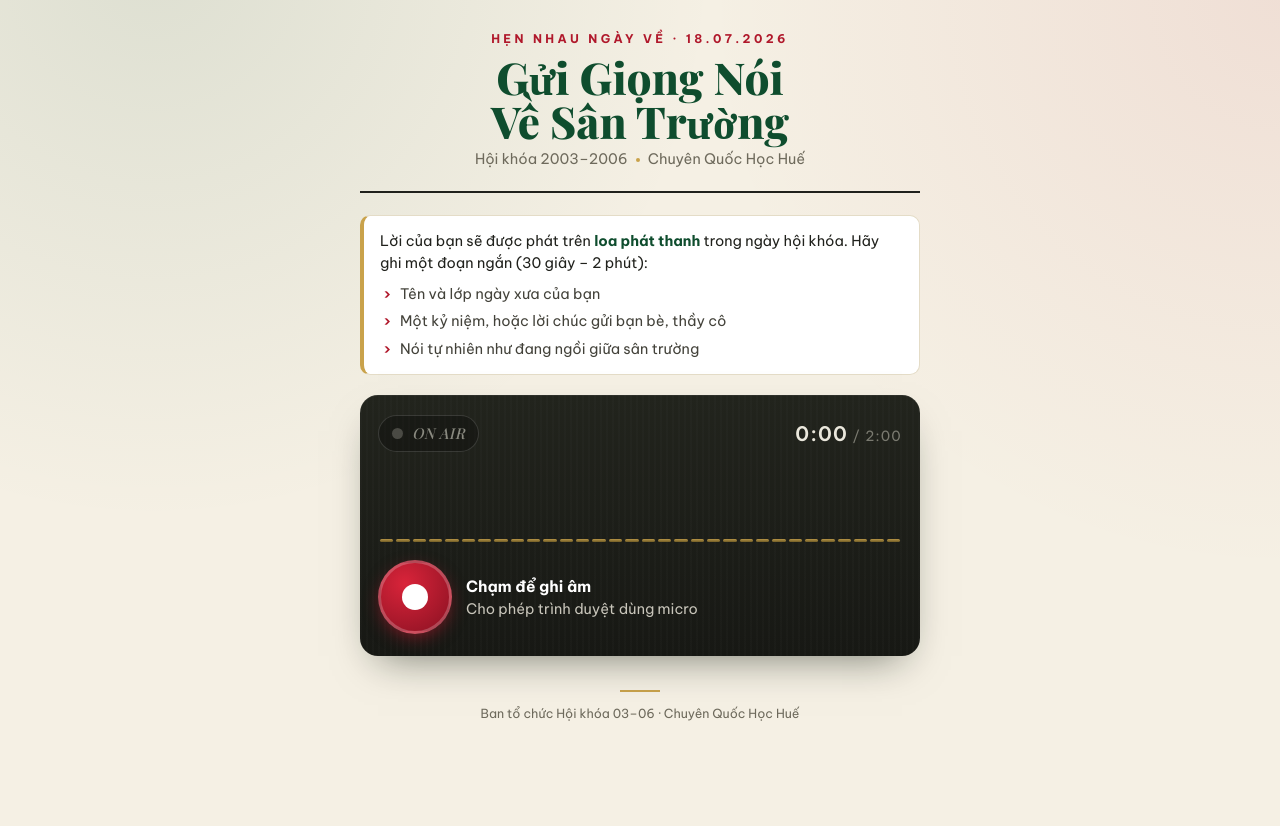
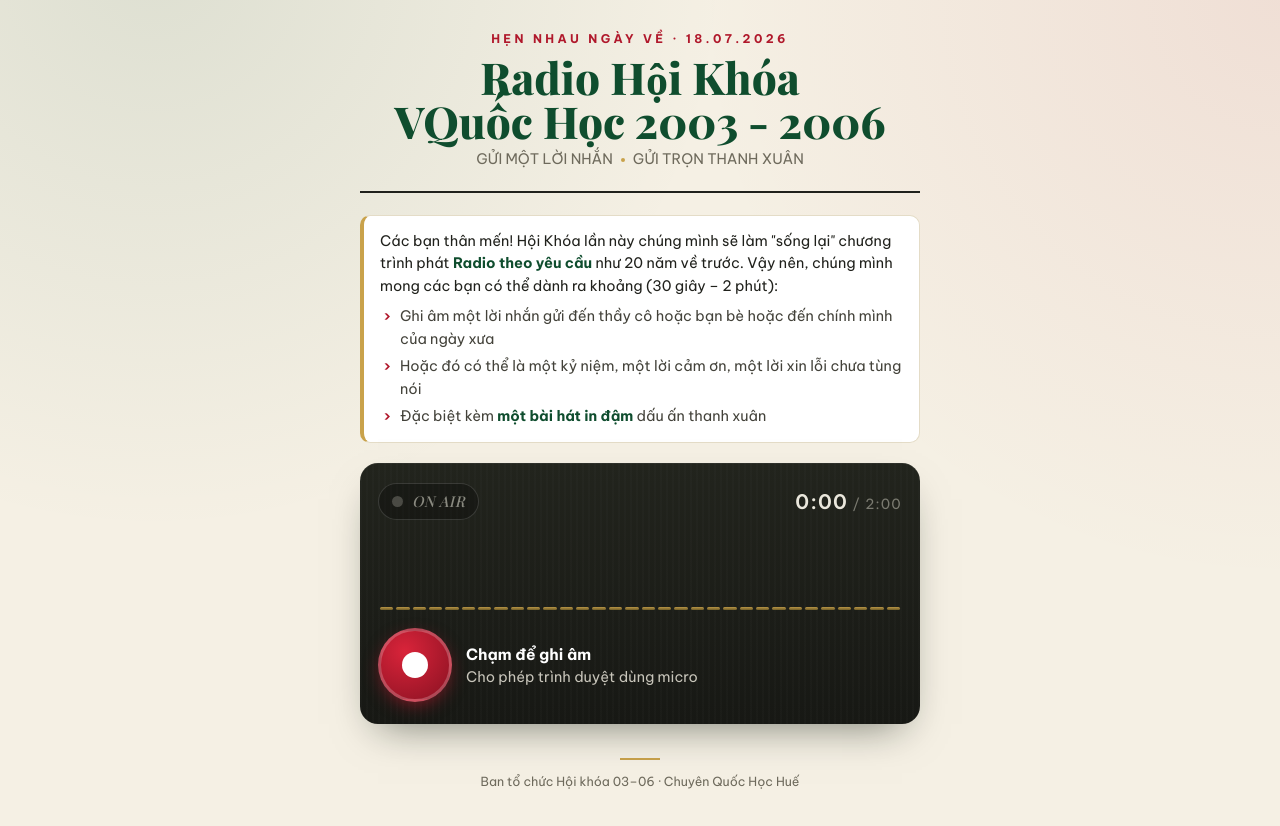
Before and after one commit to thuanhuynh247/voice-0306, a plain HTML site: page index.html in a window 1280 px wide. Before the commit the page ends 800 px from the top, so only its background shows below. Drawn offline with nearby package versions, Linux system fonts and the light colour scheme; a web font is replaced by a local one.

Commit message:
index.html

```diff
--- a/index.html
+++ b/index.html
@@ -233,19 +233,20 @@
 
   <header class="masthead">
     <div class="eyebrow">Hẹn Nhau Ngày Về · 18.07.2026</div>
-    <h1>Gửi Giọng Nói<br>Về Sân Trường</h1>
+    <h1>Radio Hội Khóa<br>VQuốc Học 2003 - 2006</h1>
     <div class="sub">
-      <span>Hội khóa 2003–2006</span><span class="dot"></span>
-      <span>Chuyên Quốc Học Huế</span>
+      <span>GỬI MỘT LỜI NHẮN</span><span class="dot"></span>
+      <span>GỬI TRỌN THANH XUÂN</span>
     </div>
   </header>
 
   <div class="brief">
-    Lời của bạn sẽ được phát trên <b>loa phát thanh</b> trong ngày hội khóa. Hãy ghi một đoạn ngắn (30 giây – 2 phút):
+    Các bạn thân mến!
+    Hội Khóa lần này chúng mình sẽ làm "sống lại" chương trình phát <b>Radio theo yêu cầu</b> như 20 năm về trước. Vậy nên, chúng mình mong các bạn có thể dành ra khoảng (30 giây – 2 phút):
     <ul>
-      <li>Tên và lớp ngày xưa của bạn</li>
-      <li>Một kỷ niệm, hoặc lời chúc gửi bạn bè, thầy cô</li>
-      <li>Nói tự nhiên như đang ngồi giữa sân trường</li>
+      <li>Ghi âm một lời nhắn gửi đến thầy cô hoặc bạn bè hoặc đến chính mình của ngày xưa</li>
+      <li>Hoặc đó có thể là một kỷ niệm, một lời cảm ơn, một lời xin lỗi chưa tùng nói</li>
+      <li>Đặc biệt kèm <b>một bài hát in đậm</b> dấu ấn thanh xuân</li>
     </ul>
   </div>
 
```
